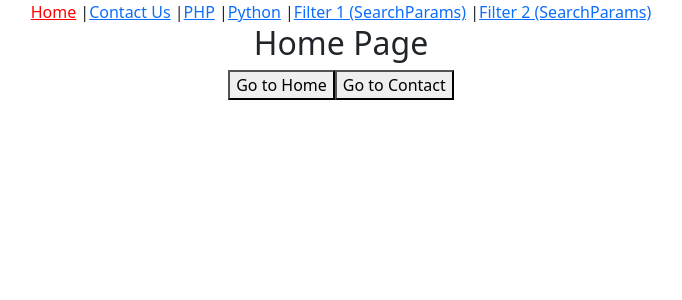
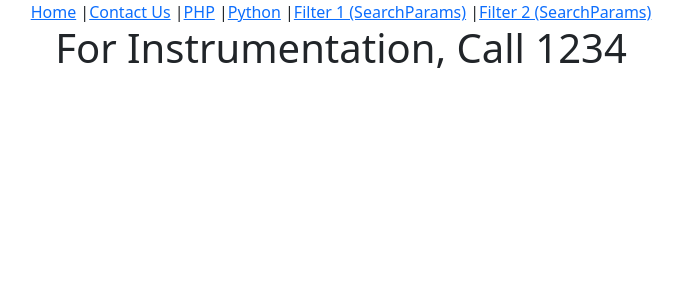
Before and after one commit to eramitsinha/React-Dummy, a React (Create React App) app: page /instrumentation in a window 1280 px wide. Before the commit this address led to /. Shown: the top 300 px of the page, without its empty margins (299-981 px from the left). Built offline with nearby package versions, Linux system fonts and the light colour scheme.

Commit message:
Add files via upload

```diff
--- a/src/App.js
+++ b/src/App.js
@@ -11,8 +11,9 @@ import Page404 from './Page404';
 import Course from './Course';
 import SearchParams1 from './SearchParams1';
 import SearchParams2 from './SearchParams2';
-import Development from './development';
-import Training from './training';
+
+import Instrumentation from './Instrumentation';
+import Design from './Design';
 
 function App() {
 
@@ -37,8 +38,8 @@ function App() {
         <Routes>
           <Route path="/" element={<HomePage />} />
           <Route path="/contact/" element={<Contact />} />
-            <Route path="development" element={<Development />} />
-            <Route path="training" element={<Training />} />
+            <Route path="instrumentation" element={<Instrumentation />} />
+            <Route path="design" element={<Design />} />
           {/* <Route path="/*" element={<Page404 />} /> */}
           <Route path="/*" element={<Navigate to="/" />} />
           <Route path="/course/:name" element={<Course />} />
--- /dev/null
+++ b/src/Design.js
@@ -0,0 +1,9 @@
+import React from 'react'
+
+export default function Design() {
+  return (
+    <div>
+      <h1>For Web Design, Call 1235</h1>
+    </div>
+  )
+}
--- /dev/null
+++ b/src/Instrumentation.js
@@ -0,0 +1,9 @@
+import React from 'react'
+
+export default function Instrumentation() {
+  return (
+    <div>
+      <h1>For Instrumentation, Call 1234</h1>
+    </div>
+  )
+}
```
